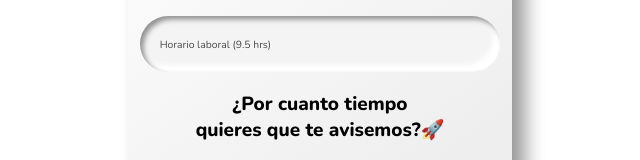
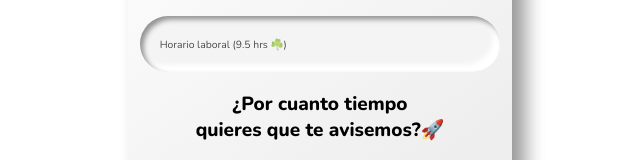
Before and after one commit to MizaelpV/water-reminder-extension, a website: page index.html in a window 1280 px wide. Shown: the part 330-490 px from the top of the page, 320-960 px from the left. Drawn offline with nearby package versions, Linux system fonts and the light colour scheme.

Commit message:
modified

```diff
--- a/index.html
+++ b/index.html
@@ -24,7 +24,7 @@
           <input
             type="number"
             min="0"
-            placeholder="Horario laboral (9.5 hrs)"
+            placeholder="Horario laboral (9.5 hrs ☘️)"
             autocomplete="off"
             id="hours"
           />
```
